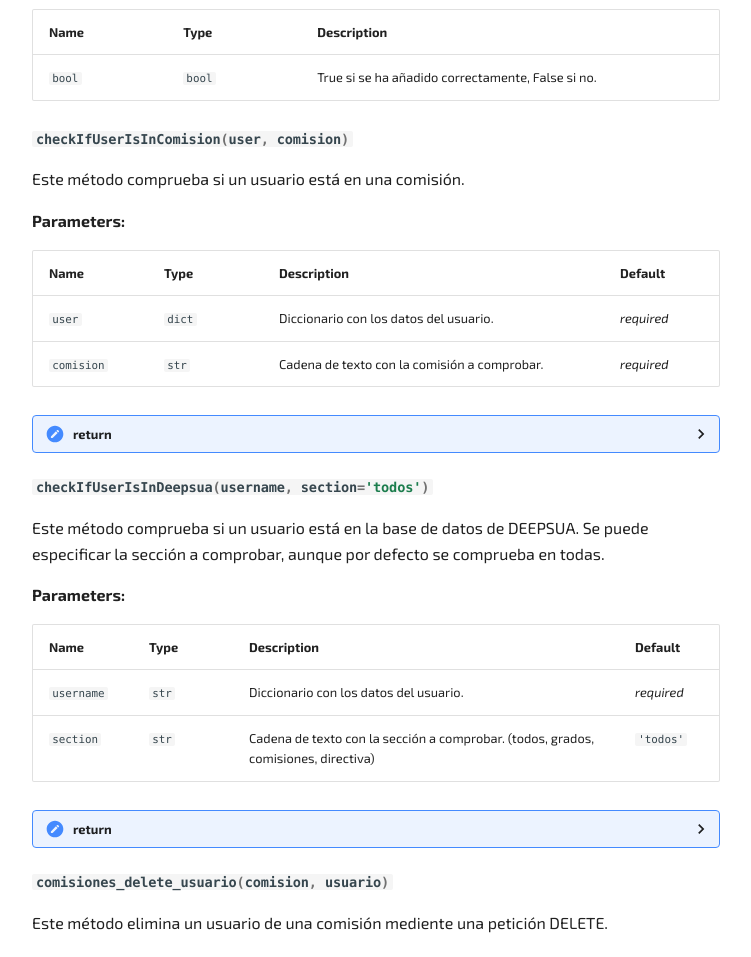
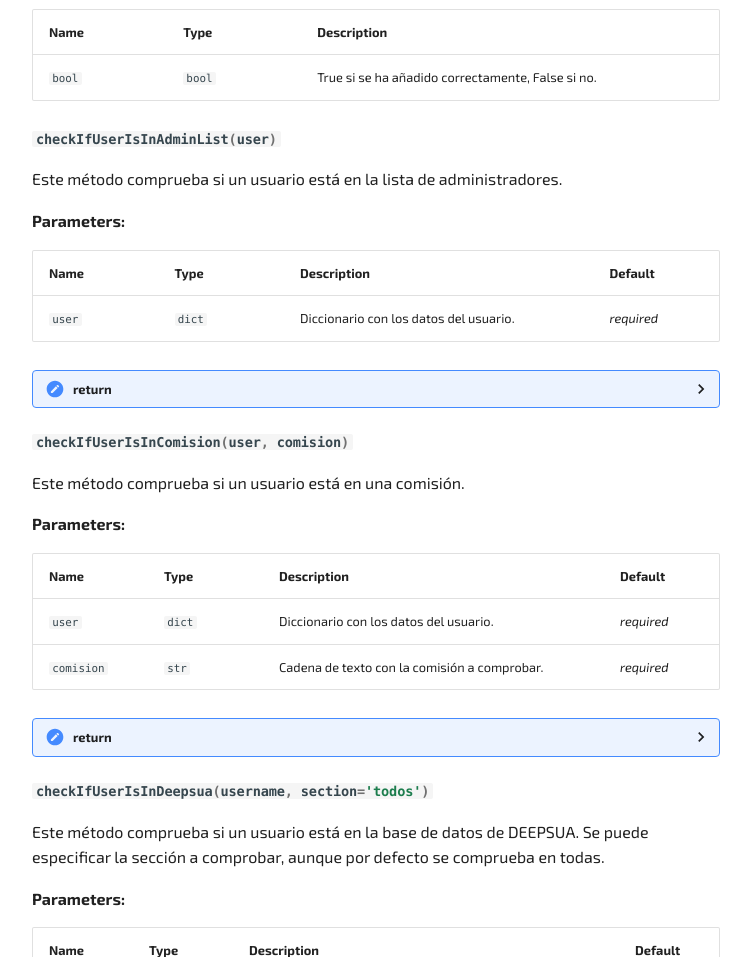
Before and after one commit to DEEPSUA/DeepsUA_Bot_WEB, a plain HTML site: page site/deepsua_bot/class/index.html in a window 1280 px wide. Shown: the part 1840-2797 px from the top of the page, without its empty margins (264-1015 px from the left). Drawn offline with Linux system fonts and the light colour scheme; a web font is replaced by a local one.

Commit message:
Update from https://github.com/Jordilavila/DeepsUA_Bot/commit/106b0046348249343a9c40204abb479b23b9cb03

```diff
--- a/site/deepsua_bot/class/index.html
+++ b/site/deepsua_bot/class/index.html
@@ -322,6 +322,13 @@
 </li>
 
           <li class="md-nav__item">
+  <a href="#deepsua_class.DeepsUA_Bot.checkIfUserIsInAdminList" class="md-nav__link">
+    checkIfUserIsInAdminList()
+  </a>
+
+</li>
+
+          <li class="md-nav__item">
   <a href="#deepsua_class.DeepsUA_Bot.checkIfUserIsInComision" class="md-nav__link">
     checkIfUserIsInComision()
   </a>
@@ -546,6 +553,13 @@
 </li>
 
           <li class="md-nav__item">
+  <a href="#deepsua_class.DeepsUA_Bot.checkIfUserIsInAdminList" class="md-nav__link">
+    checkIfUserIsInAdminList()
+  </a>
+
+</li>
+
+          <li class="md-nav__item">
   <a href="#deepsua_class.DeepsUA_Bot.checkIfUserIsInComision" class="md-nav__link">
     checkIfUserIsInComision()
   </a>
@@ -921,6 +935,52 @@
 
 
 
+<h4 id="deepsua_class.DeepsUA_Bot.checkIfUserIsInAdminList" class="doc doc-heading">
+<code class="highlight language-python"><span class="n">checkIfUserIsInAdminList</span><span class="p">(</span><span class="n">user</span><span class="p">)</span></code>
+
+<a href="#deepsua_class.DeepsUA_Bot.checkIfUserIsInAdminList" class="headerlink" title="Permanent link">&para;</a></h4>
+
+
+  <div class="doc doc-contents ">
+
+      <p>Este método comprueba si un usuario está en la lista de administradores.</p>
+
+  <p><strong>Parameters:</strong></p>
+  <table>
+    <thead>
+      <tr>
+        <th>Name</th>
+        <th>Type</th>
+        <th>Description</th>
+        <th>Default</th>
+      </tr>
+    </thead>
+    <tbody>
+        <tr>
+          <td><code>user</code></td>
+          <td>
+                <code>dict</code>
+          </td>
+          <td><p>Diccionario con los datos del usuario.</p></td>
+          <td>
+              <em>required</em>
+          </td>
+        </tr>
+    </tbody>
+  </table>
+
+<details class="return">
+  <summary>return</summary>
+  <p>bool: True si está en la lista de administradores, False si no.</p>
+</details>
+  </div>
+
+</div>
+
+<div class="doc doc-object doc-function">
+
+
+
 <h4 id="deepsua_class.DeepsUA_Bot.checkIfUserIsInComision" class="doc doc-heading">
 <code class="highlight language-python"><span class="n">checkIfUserIsInComision</span><span class="p">(</span><span class="n">user</span><span class="p">,</span> <span class="n">comision</span><span class="p">)</span></code>
 
```
Also changed, not shown: 2 other files.
